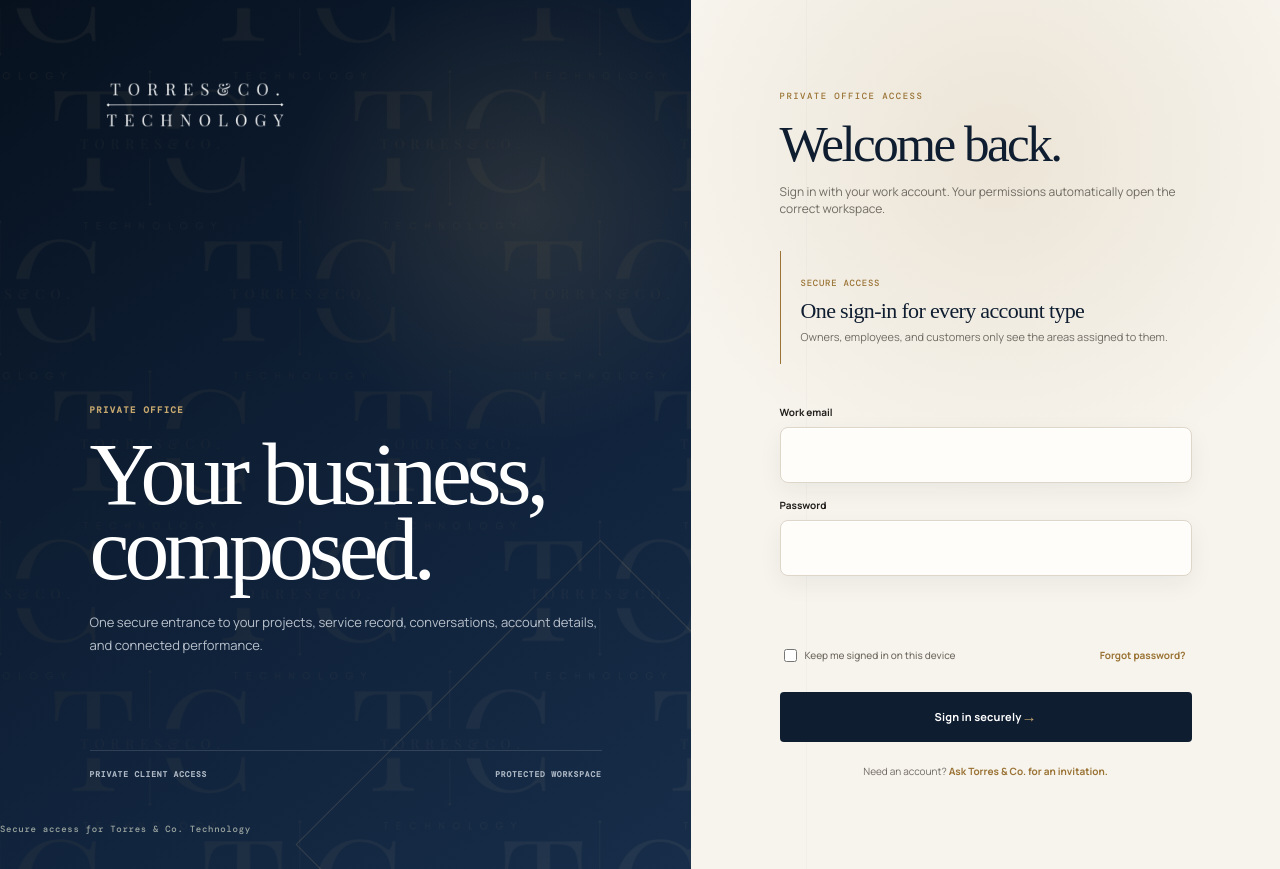
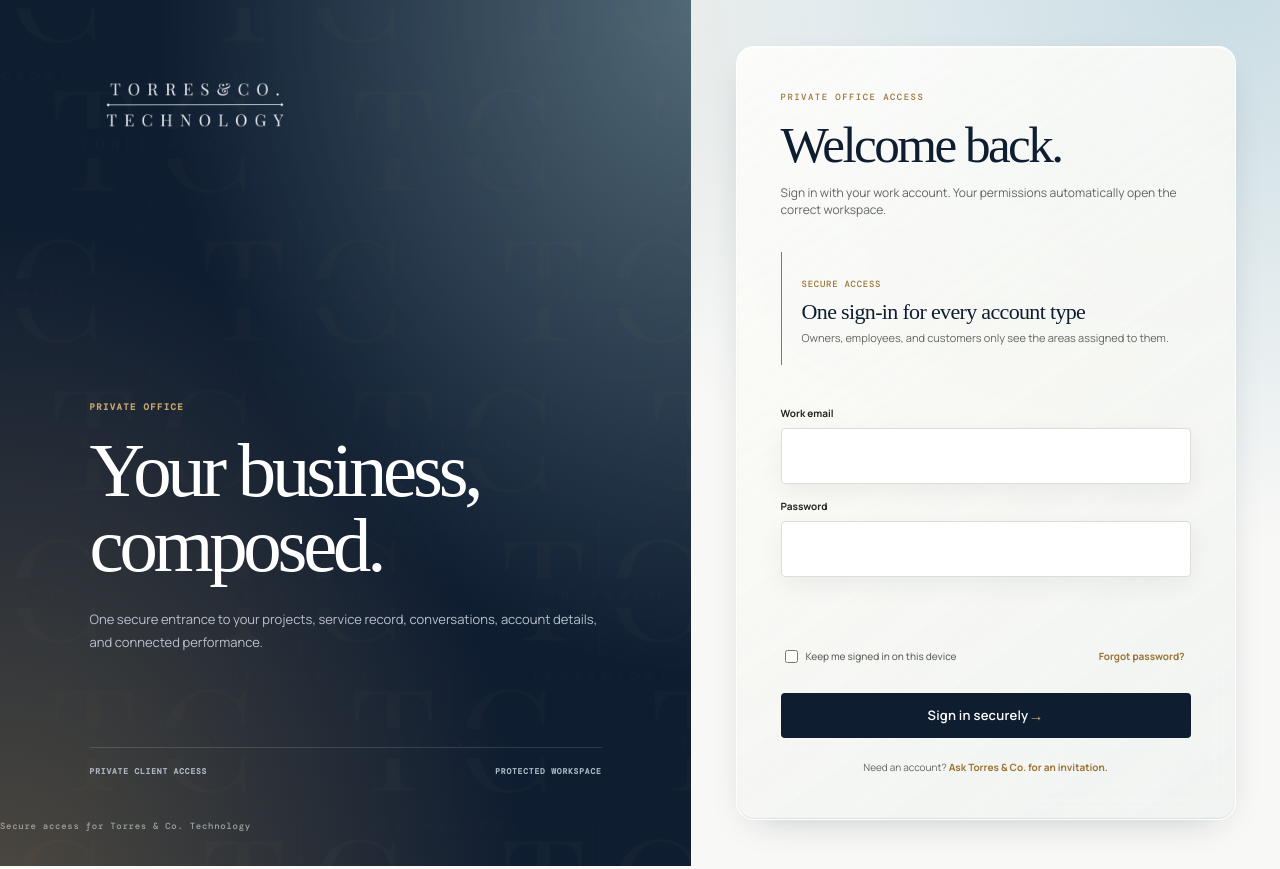
Before and after one commit to JosephTrrzz/torres-command-center, a Next.js app: page /login/ in a window 1280 px wide. Built offline with nearby package versions, Linux system fonts and the light colour scheme; no server answers.

Commit message:
Apply frosted glass design across Command Center workspaces

```diff
--- /dev/null
+++ b/app/editorial-workspace.css
@@ -0,0 +1,103 @@
+/* Shared editorial treatment. No route, data, or role behavior changes. */
+:root {
+  --color-brand-ivory: #f8f8f6;
+  --color-surface: #ffffff;
+  --color-surface-subtle: #f0f0ec;
+  --color-border: #deded8;
+  --color-text: #222521;
+  --color-text-subtle: #62665f;
+  --radius-control: 4px;
+  --radius-card: 6px;
+  --shadow-soft: none;
+  --shadow-raised: 0 12px 36px rgb(19 34 56 / 10%);
+}
+
+.app-shell { background: var(--color-brand-ivory); }
+.app-shell .topbar { background: var(--color-surface); border-bottom-color: var(--color-border); }
+.app-shell .content { padding-top: clamp(32px, 4vw, 56px); }
+.app-shell .page-heading, .app-shell .client-hero {
+  gap: 24px;
+  padding-bottom: 28px;
+  margin-bottom: 32px;
+  border-bottom: 1px solid var(--color-border);
+}
+.app-shell :is(.page-heading, .client-hero, .detail-hero, .portal-hero) h1 {
+  font-family: Manrope, Arial, sans-serif;
+  font-size: clamp(30px, 3.4vw, 46px);
+  line-height: 1.12;
+  font-weight: 500;
+  letter-spacing: -.045em;
+  overflow-wrap: anywhere;
+}
+.app-shell .lede { font-size: 15px; line-height: 1.65; max-width: 64ch; }
+.app-shell .eyebrow { font-size: 10px; letter-spacing: .1em; }
+.app-shell .sidebar nav a { font-size: 13px; border-radius: var(--radius-control); }
+.app-shell .sidebar nav a:hover { transform: none; }
+.app-shell:not([data-shell-variant=client]) .sidebar { background: var(--color-surface); }
+.app-shell:not([data-shell-variant=client]) .sidebar nav a.active {
+  background: var(--color-surface-subtle);
+  border-color: transparent;
+  box-shadow: inset 2px 0 var(--color-brand-navy);
+}
+.app-shell:not([data-shell-variant=client]) .nav-icon { color: var(--color-text-subtle); }
+.app-shell .workspace { border-radius: var(--radius-control); box-shadow: none; }
+.app-shell .workspace:hover { transform: none; box-shadow: none; }
+.app-shell .workspace strong { font-size: 13px; }
+
+.app-shell :is(.stat-card, .detail-card, .activity-panel, .report-card, .client-card,
+  .operations-panel, .operations-workspace, .crm-pipeline, .crm-workspace,
+  .marketing-workspace, .integration-card, .settings-card, .state-panel) {
+  border-radius: var(--radius-card);
+  border-color: var(--color-border);
+  box-shadow: none;
+}
+.app-shell :is(.client-card, .report-card):hover { transform: none; box-shadow: none; }
+.app-shell :is(.crm-summary, .operations-summary) article {
+  border-radius: var(--radius-card);
+  background: var(--color-surface);
+}
+.app-shell :is(.crm-panel, .crm-control-row, .crm-composer, .crm-appointment-form) {
+  border-radius: var(--radius-card);
+}
+.app-shell .button, .login-page .button {
+  min-height: 44px;
+  padding-inline: 20px;
+  border-radius: var(--radius-control);
+  font-size: 13px;
+  font-weight: 600;
+  box-shadow: none;
+}
+.app-shell .button:hover, .login-page .button:hover { transform: none; box-shadow: none; }
+.app-shell :is(input, select, textarea):not([type=checkbox]):not([type=radio]):not([type=range]):not([type=file]):not([type=color]),
+.login-page :is(input[type=email], input[type=password]) {
+  min-height: 48px;
+  border-radius: var(--radius-control) !important;
+  font-size: 16px;
+  padding: 12px 14px;
+  background: var(--color-surface) !important;
+}
+.app-shell textarea { min-height: 108px; }
+.app-shell :is(a, button, summary):focus-visible {
+  outline: 2px solid var(--color-focus);
+  outline-offset: 3px;
+}
+.app-shell .website-performance { padding-block: 24px; }
+.app-shell .website-metric-grid { gap: 24px; margin-block: 28px; }
+.app-shell .website-metric > strong { font-weight: 500; letter-spacing: -.04em; }
+.app-shell .website-owner-links { padding-bottom: 24px; border-bottom: 1px solid var(--color-border); }
+
+/* Keep the client role distinct while reducing decorative competition. */
+.app-shell[data-shell-variant=client]::before { opacity: .015; }
+.app-shell[data-shell-variant=client] :is(.page-heading, .client-hero) h1 { font-family: var(--font-display); }
+.login-page .login-private-office-intro { background: var(--color-brand-navy); }
+.login-page .login-private-office-intro::after { display: none; }
+.login-page .login-private-office-intro::before { opacity: .025; }
+.login-page .login-private-office-intro h2 { line-height: .98; font-size: clamp(48px, 6vw, 88px); }
+.login-page .login-private-office-layout > .login-card { border-radius: 0; }
+
+@media (max-width: 680px) {
+  .app-shell .content { padding-inline: 16px; padding-top: 28px; }
+  .app-shell .page-heading, .app-shell .client-hero { padding-bottom: 20px; margin-bottom: 24px; gap: 16px; }
+  .app-shell .lede { font-size: 14px; }
+  .app-shell .website-metric-grid { gap: 20px; }
+}
--- a/app/layout.tsx
+++ b/app/layout.tsx
@@ -3,6 +3,8 @@ import "./globals.css";
 import "./ui-enhancements.css";
 import "./design-foundation.css";
 import "./private-office-production.css";
+import "./editorial-workspace.css";
+import "./liquid-glass.css";
 
 export const metadata: Metadata = {
   title: "Torres & Co. Command Center",
--- /dev/null
+++ b/app/liquid-glass.css
@@ -0,0 +1,87 @@
+/* Shared material for sign-in, workspace navigation, and content panels. */
+@media screen {
+  :is(.app-shell, .login-page) {
+    --glass-solid: #faf9f5;
+    --glass-fill: var(--glass-solid);
+    --glass-filter: none;
+    --glass-radius: 18px;
+    --glass-edge: rgb(255 255 255 / .94);
+    --glass-rim: inset 0 1px 1px var(--glass-edge), inset 0 -1px 1px rgb(57 74 91 / .13);
+    --glass-shadow: 0 12px 38px -20px rgb(15 29 49 / .32);
+    --glass-light: linear-gradient(145deg, rgb(255 255 255 / .6), transparent 45%, rgb(200 219 228 / .18));
+    --glass-canvas: radial-gradient(ellipse at 96% 0%, #cadde4, transparent 48rem),
+      radial-gradient(ellipse at 14% 8%, #e9ddc7, transparent 40rem), var(--color-brand-ivory);
+  }
+  .app-shell[data-shell-variant], .login-private-office-layout { background: var(--glass-canvas); }
+  .app-shell[data-shell-variant] .topbar,
+  .app-shell .menu-popover,
+  .login-page .login-private-office-layout > .login-card {
+    background: var(--glass-light), var(--glass-fill);
+    box-shadow: var(--glass-rim), var(--glass-shadow);
+    -webkit-backdrop-filter: var(--glass-filter);
+    backdrop-filter: var(--glass-filter);
+  }
+  .login-page .login-private-office-layout > .login-card, .app-shell .menu-popover {
+    border: 1px solid var(--glass-edge);
+    border-radius: var(--glass-radius);
+  }
+  .app-shell .workspace, .app-shell .sidebar nav a.active {
+    background-image: var(--glass-light);
+    border-radius: 12px;
+  }
+  .app-shell[data-shell-variant=client] .workspace,
+  .app-shell[data-shell-variant=client] .sidebar nav a.active {
+    background-image: linear-gradient(135deg, rgb(255 255 255 / .09), transparent 70%);
+  }
+  .login-page .login-private-office-intro {
+    isolation: isolate;
+    background: radial-gradient(ellipse at 103% 0%, #536b79, transparent 55%),
+      radial-gradient(ellipse at 0% 110%, #514b41, transparent 54%), var(--color-brand-navy);
+  }
+  /* Frost outer surfaces once. Tables, message bodies, and fields retain their own contrast. */
+  .app-shell[data-shell-variant] :is(
+    .stat-card, .detail-card, .activity-panel, .today-priority-panel, .client-account-card,
+    .project-list, .project-workspace, .crm-pipeline, .crm-panel, .operations-panel,
+    .operations-workspace, .schedule-workspace, .communications-workspace,
+    .marketing-workspace, .integration-control-card, .report-card, .portal-card,
+    .onboarding-panel, .onboarding-rail, .website-performance, .empty-state
+  ),
+  .app-shell[data-shell-variant] :is(
+    .crm-summary, .operations-summary, .project-summary, .integration-summary,
+    .communications-summary, .marketing-summary, .schedule-summary, .today-stats
+  ) > article {
+    background: var(--glass-light), var(--glass-fill);
+    border-radius: var(--glass-radius);
+    box-shadow: var(--glass-rim), var(--glass-shadow);
+  }
+  /* Desktop rail uses the same light as the page. Mobile drawers have a solid fill. */
+  @media (min-width: 681px) {
+    .app-shell[data-shell-variant]:not([data-shell-variant=client]) .sidebar {
+      background: var(--glass-light), var(--glass-fill);
+      border-right-color: var(--glass-edge);
+    }
+  }
+  @supports ((backdrop-filter: blur(1px)) or (-webkit-backdrop-filter: blur(1px))) {
+    :is(.app-shell, .login-page) {
+      --glass-fill: rgb(250 249 245 / .84);
+      --glass-filter: blur(16px) saturate(130%);
+    }
+  }
+  @media (max-width: 680px) {
+    .app-shell .shell-overlay { -webkit-backdrop-filter: none; backdrop-filter: none; }
+    .app-shell .sidebar.open { background: var(--glass-solid); }
+    .app-shell[data-shell-variant=client] .sidebar.open { background: var(--color-brand-navy); }
+    .login-page .login-private-office-layout > .login-card { width: calc(100% - 32px); margin: 20px auto; }
+  }
+  @media (prefers-reduced-transparency: reduce), (prefers-contrast: more), (forced-colors: active) {
+    :is(.app-shell, .login-page) {
+      --glass-fill: var(--glass-solid);
+      --glass-light: none;
+      --glass-filter: none;
+      --glass-rim: 0 0 transparent;
+      --glass-shadow: 0 0 transparent;
+      --glass-edge: var(--color-border);
+      --glass-canvas: var(--color-brand-ivory);
+    }
+  }
+}
```
Also changed, not shown: 1 other file (tests, documents, lock files or other folders).
